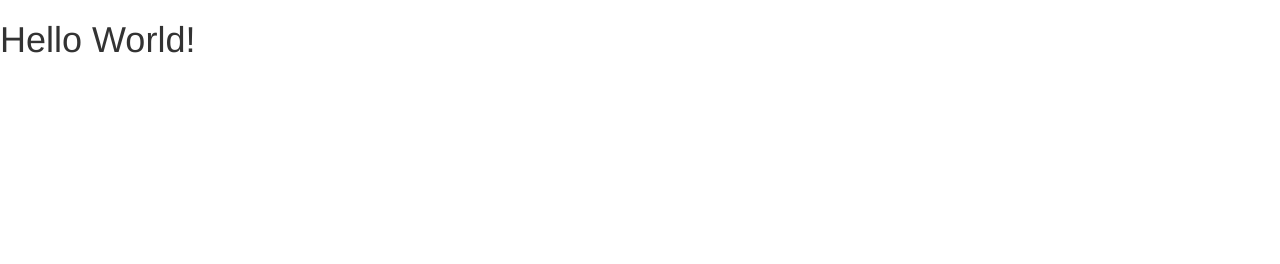
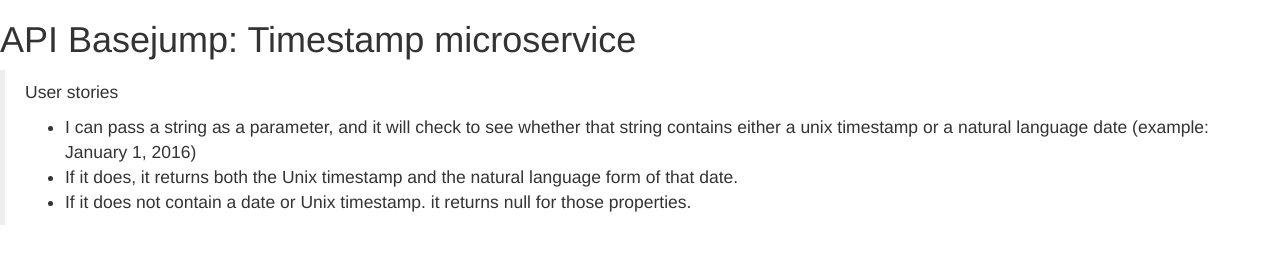
Before and after one commit to karosi21/FCC-Timestamp-Microservice, a website: page public/index.html in a window 1280 px wide. Drawn offline with nearby package versions, Linux system fonts and the light colour scheme.

Commit message:
Working on the UI

```diff
--- a/public/index.html
+++ b/public/index.html
@@ -5,7 +5,15 @@
 	<link rel="stylesheet" href="https://maxcdn.bootstrapcdn.com/bootstrap/3.3.7/css/bootstrap.min.css" >
 </head>
 <body>
-<h1>Hello World!</h1>
+<h1>API Basejump: Timestamp microservice</h1>
+<blockquote>
+	<p>User stories</p>
+	<ul>
+		<li>I can pass a string as a parameter, and it will check to see whether that string contains either a unix timestamp or a natural language date (example: January 1, 2016)</li>
+		<li>If it does, it returns both the Unix timestamp and the natural language form of that date.</li>
+		<li>If it does not contain a date or Unix timestamp. it returns null for those properties.</li>
+	</ul>
+</blockquote>
 
 <script type="text/javascript" src="https://cdnjs.cloudflare.com/ajax/libs/jquery/3.1.1/jquery.min.js"></script>
 <script type="text/javascript" src="https://maxcdn.bootstrapcdn.com/bootstrap/3.3.7/js/bootstrap.min.js"></script>
```
